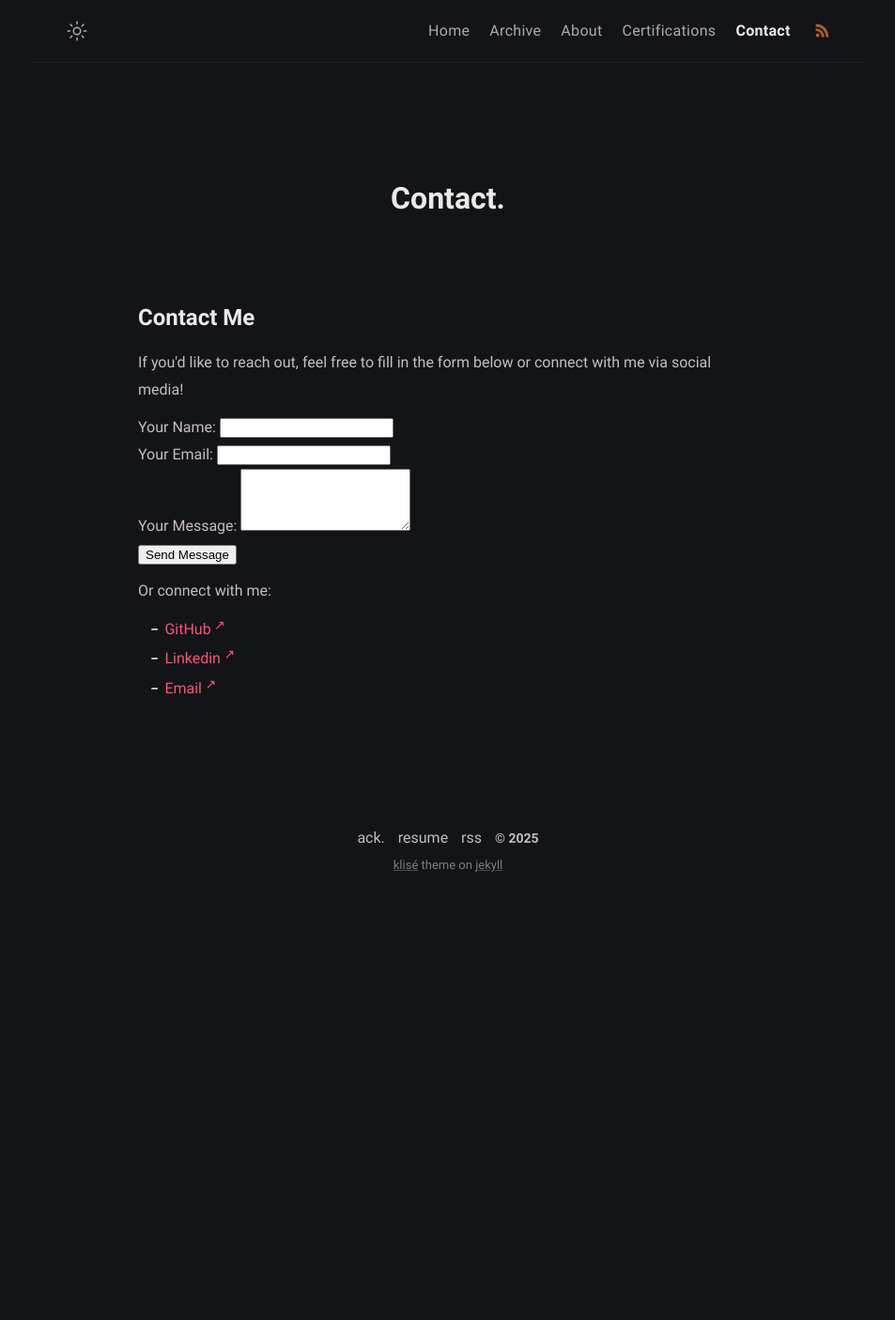
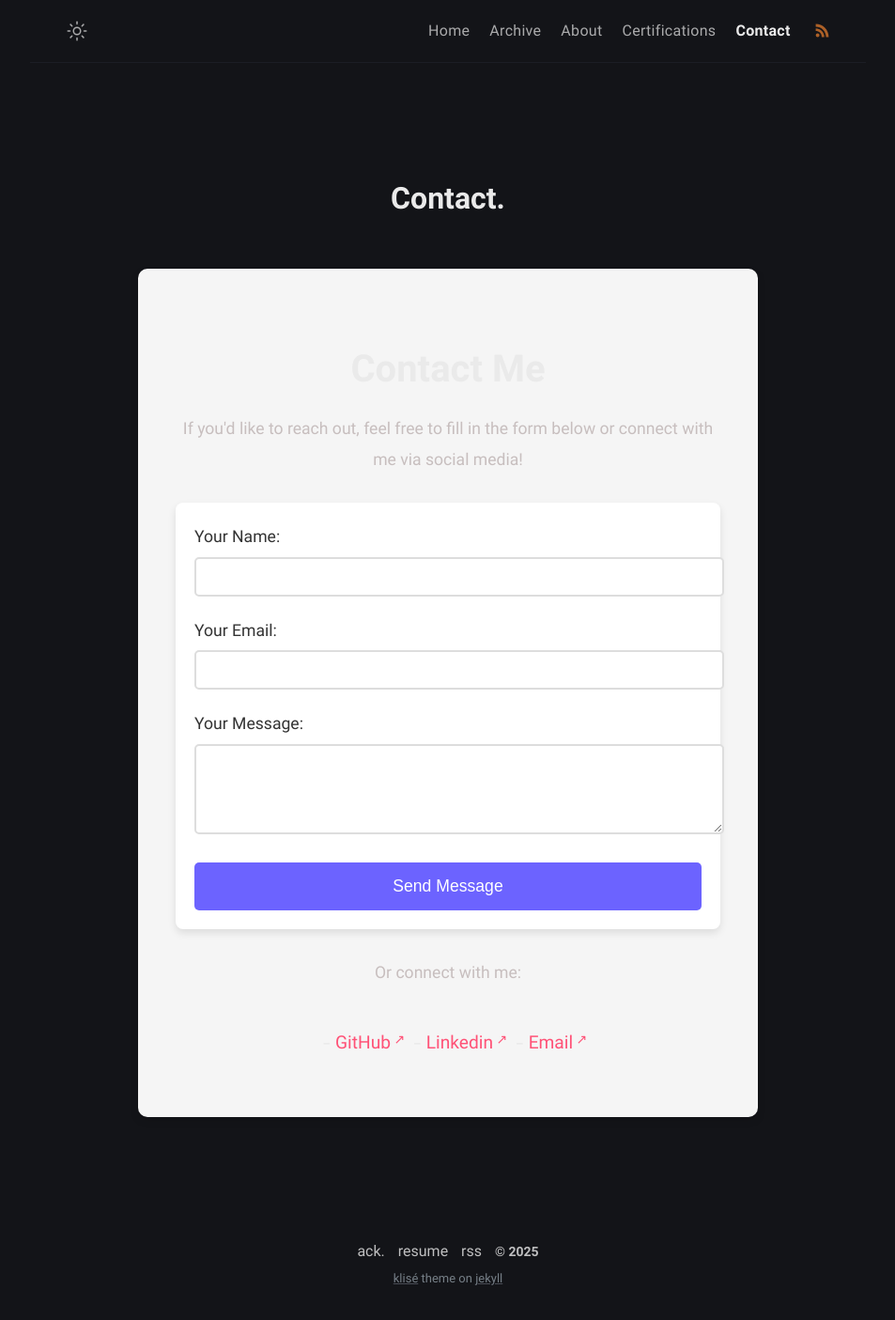
Before and after one commit to Extravenger/extravenger.github.io, a Jekyll site: the page built from contact.md, in a window 1280 px wide. Shown: the whole page at 94% size, without its empty margins (163-1116 px from the left). Built offline with Jekyll 4.4.1, drawn with Linux system fonts in a browser that asks for light colours; before the commit the page ends 965 px from its top, so only the background shows below that.

Commit message:
Update style.scss

```diff
--- a/assets/css/style.scss
+++ b/assets/css/style.scss
@@ -2,6 +2,99 @@
 ---
 
 @import "main";
+
+/* Contact Page */
+.contact-container {
+  max-width: 900px;
+  margin: 0 auto;
+  padding: 40px;
+  background: #f5f5f5;
+  border-radius: 10px;
+  box-shadow: 0 4px 10px rgba(0, 0, 0, 0.1);
+}
+
+.contact-container h1 {
+  font-size: 2.5em;
+  text-align: center;
+  color: #333;
+}
+
+.contact-container p {
+  font-size: 1.1em;
+  text-align: center;
+  margin-bottom: 30px;
+}
+
+.contact-card {
+  background-color: #fff;
+  padding: 20px;
+  border-radius: 8px;
+  box-shadow: 0 4px 8px rgba(0, 0, 0, 0.1);
+}
+
+.contact-form .input-group {
+  margin-bottom: 20px;
+}
+
+.contact-form label {
+  font-size: 1.1em;
+  color: #333;
+  display: block;
+  margin-bottom: 5px;
+}
+
+.contact-form input,
+.contact-form textarea {
+  width: 100%;
+  padding: 10px;
+  border: 2px solid #ddd;
+  border-radius: 5px;
+  font-size: 1em;
+}
+
+.contact-form textarea {
+  resize: vertical;
+}
+
+.contact-form button {
+  width: 100%;
+  padding: 15px;
+  background-color: #6c63ff;
+  color: white;
+  border: none;
+  border-radius: 5px;
+  font-size: 1.1em;
+  cursor: pointer;
+}
+
+.contact-form button:hover {
+  background-color: #5b54e7;
+}
+
+.social-links {
+  text-align: center;
+  margin-top: 30px;
+}
+
+.social-links ul {
+  list-style: none;
+  padding: 0;
+}
+
+.social-links li {
+  display: inline-block;
+  margin: 10px;
+}
+
+.social-links a {
+  text-decoration: none;
+  color: #6c63ff;
+  font-size: 1.2em;
+}
+
+.social-links a:hover {
+  text-decoration: underline;
+}
 
 /* Makes the entire cards clickable */
 .cert-card-link {
```
